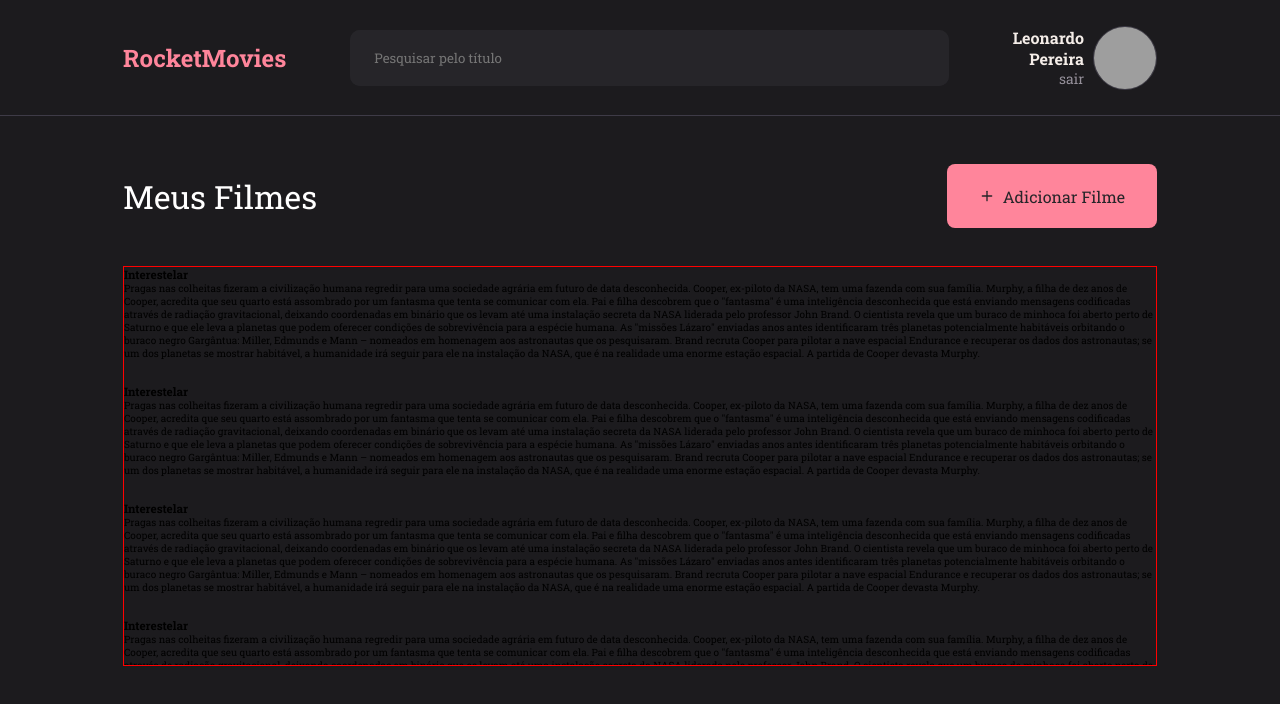
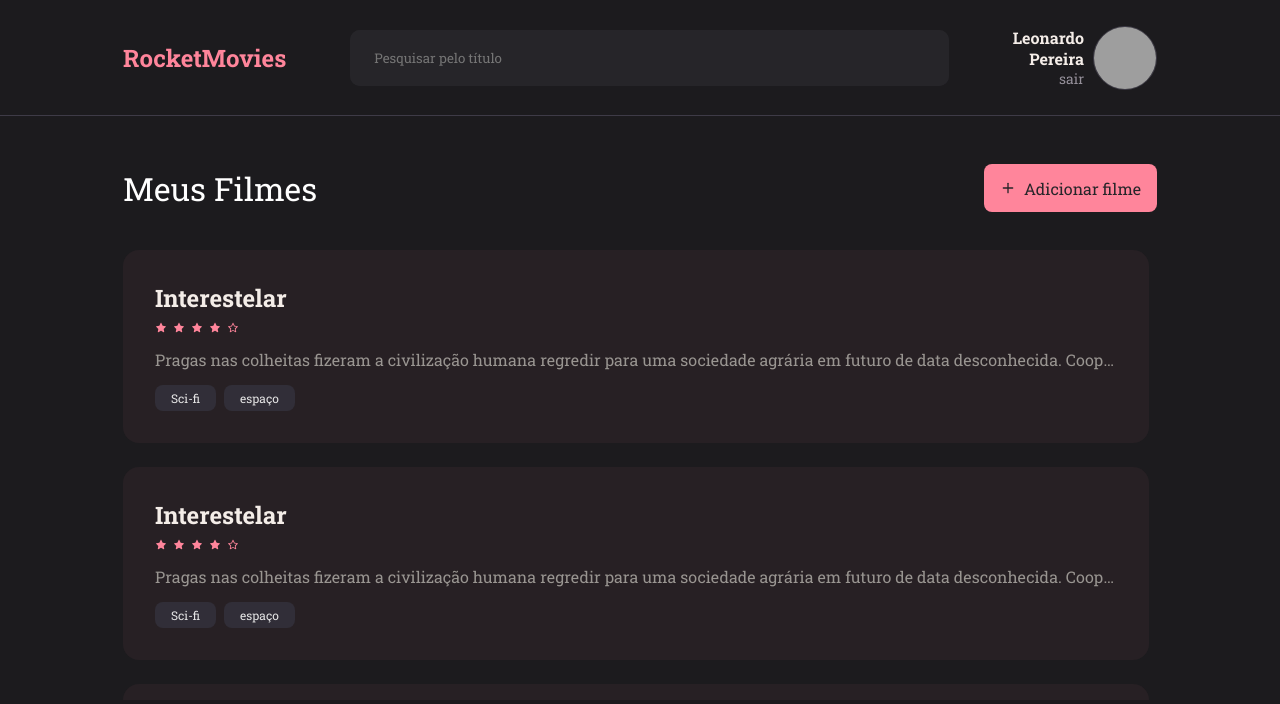
Before and after one commit to LeonardoSPereira/Rocketmovies, a React (Vite) app: page / in a window 1280 px wide. Shown: the top 704 px of the page. Built offline with nearby package versions, Linux system fonts and the light colour scheme; grey boxes are pictures that could not be loaded.

Commit message:
fineshed home

```diff
--- a/src/components/Button/styles.js
+++ b/src/components/Button/styles.js
@@ -1,9 +1,8 @@
 import styled from "styled-components";
 
 export const Container = styled.button`
-    display: inline-flex;
-    height: 4.8rem;
-    padding: 3.2rem;
+    display: flex;
+    padding: 1.6rem;
     align-items: center;
     gap: 0.8rem;
     border-radius: 0.8rem;
--- a/src/components/Movie/index.jsx
+++ b/src/components/Movie/index.jsx
@@ -1,10 +1,29 @@
-import { Container } from "./styles";
+import { Container, Stars } from "./styles";
+import { AiFillStar, AiOutlineStar } from "react-icons/ai"
+import { Tag } from "../Tag";
 
 export function Movie({title, rating, children, ...rest}) {
     return (
         <Container>
             <h3>{title}</h3>
-            {children}
+
+            {/* IDEIA PARA RENDERIZAR AS ESTRELAS:
+                fazer um for, recebendo a nota do backend e renderizando de acordo com a nota. Não colocar a estrela so o contorno */}
+            <Stars rating={rating}>
+                <AiFillStar />
+                <AiFillStar />
+                <AiFillStar />
+                <AiFillStar />
+                <AiOutlineStar />
+            </Stars>
+
+            <p>{children}</p>
+
+            <div className="tags">
+                <Tag title="Sci-fi"/>
+                <Tag title="espaço"/>
+            </div>
+
         </Container>
     )
 }
--- a/src/components/Movie/styles.js
+++ b/src/components/Movie/styles.js
@@ -1,5 +1,51 @@
 import styled from "styled-components";
 
-export const Container = styled.div`
+export const Container = styled.a`
+    width: 100%;
+    display: flex;
+    flex-direction: column;
+    align-items: start;
+    padding: 3.2rem;
+    background-color: rgba(255, 133, 155, 0.05);
+    border-radius: 1.6rem;
+
+
+    h3 {
+        font-size: 2.4rem;
+        color: ${ ({theme}) => theme.colors.white_900 };
+        margin-bottom: 0.8rem;
+
+    }
+
+    p {
+        align-self: stretch;
+        overflow: hidden;
+        text-overflow: ellipsis;
+        font-size: 1.6rem;
+        color: ${ ({theme}) => theme.colors.gray_100 };
+        white-space: nowrap;
+        margin-bottom: 1.5rem;
+    }
+
+    .tags {
+        width: 100%;
+        display: flex;
+        align-items: center;
+    }
 
 `;
+
+export const Stars = styled.div`
+    width: fit-content;
+    display: flex;
+    align-items: center;
+    justify-content: center;
+    gap: 0.6rem;
+    margin-bottom: 1.5rem;
+
+    svg {
+        width: 1.2rem;
+        height: 1.2rem;
+        color: ${ ({theme}) => theme.colors.pink };
+    }
+`;
--- /dev/null
+++ b/src/components/Tag/index.jsx
@@ -0,0 +1,9 @@
+import { Container } from "./styles";
+
+export function Tag({title}) {
+    return (
+        <Container>
+            {title}
+        </Container>
+    )
+}
--- /dev/null
+++ b/src/components/Tag/styles.js
@@ -0,0 +1,12 @@
+import styled from "styled-components";
+
+export const Container = styled.span`
+    width: fit-content;
+    padding: 0.5rem 1.6rem;
+    border-radius: 0.8rem;
+    background-color: ${ ({theme}) => theme.colors.gray_300 };
+    color: ${ ({theme}) => theme.colors.white_800 };
+    font-size: 1.2rem;
+    margin-right: 0.8rem;
+
+`;
--- a/src/main.jsx
+++ b/src/main.jsx
@@ -9,6 +9,7 @@ ReactDOM.createRoot(document.getElementById('root')).render(
   <React.StrictMode>
     <ThemeProvider theme={theme}>
       <GlobalStyles />
+
       <Home />
     </ThemeProvider>
   </React.StrictMode>,
--- a/src/pages/Home/index.jsx
+++ b/src/pages/Home/index.jsx
@@ -13,7 +13,10 @@ export function Home() {
 
                 <div className="content">
                     <h2>Meus Filmes</h2>
-                <Button icon={FiPlus}>Adicionar Filme</Button>
+                    <a href="/">
+                        <FiPlus />
+                        Adicionar filme
+                    </a>
                 </div>
 
                 <div className="movies">
--- a/src/pages/Home/styles.js
+++ b/src/pages/Home/styles.js
@@ -4,6 +4,7 @@ export const Container = styled.div`
     width: 100%;
     height: 100vh;
     overflow: hidden;
+
 
     .wrapper {
         padding: 0 12.3rem;
@@ -20,18 +21,47 @@ export const Container = styled.div`
                 font-weight: normal;
                 color: #fff;
             }
+
+            a {
+                height: 4.8rem;
+                display:flex;
+                padding: 1.6rem;
+                align-items: center;
+                gap: 0.8rem;
+                border-radius: 0.8rem;
+                background-color: ${ ({theme}) => theme.colors.pink };
+                color: ${ ({theme}) => theme.colors.background_800 };
+                font-size: 1.6rem;
+
+            }
         }
 
         > .movies {
             width: 100%;
-            max-height: 40rem;
+            max-height: 45rem;
             margin: 0 auto;
-            border: 1px solid red;
             display: flex;
             flex-direction: column;
             align-items: center;
             gap: 2.4rem;
             overflow-y: auto;
+            padding-right: 0.8rem;
+            scroll-behavior: smooth;
+
+            &::-webkit-scrollbar {
+                width: 0.8rem;
+                height: 9.6rem;
+                background-color: transparent;
+            }
+
+            &::-webkit-scrollbar-thumb {
+                background-color: ${ ({theme}) => theme.colors.pink };
+                border-radius: 0.8rem;
+            }
+
+            scrollbar-width: thin;
+            scrollbar-color: ${({ theme }) => theme.colors.pink} transparent;
+
         }
     }
 
```
Lines whose indentation alone changed are shown as unchanged.
